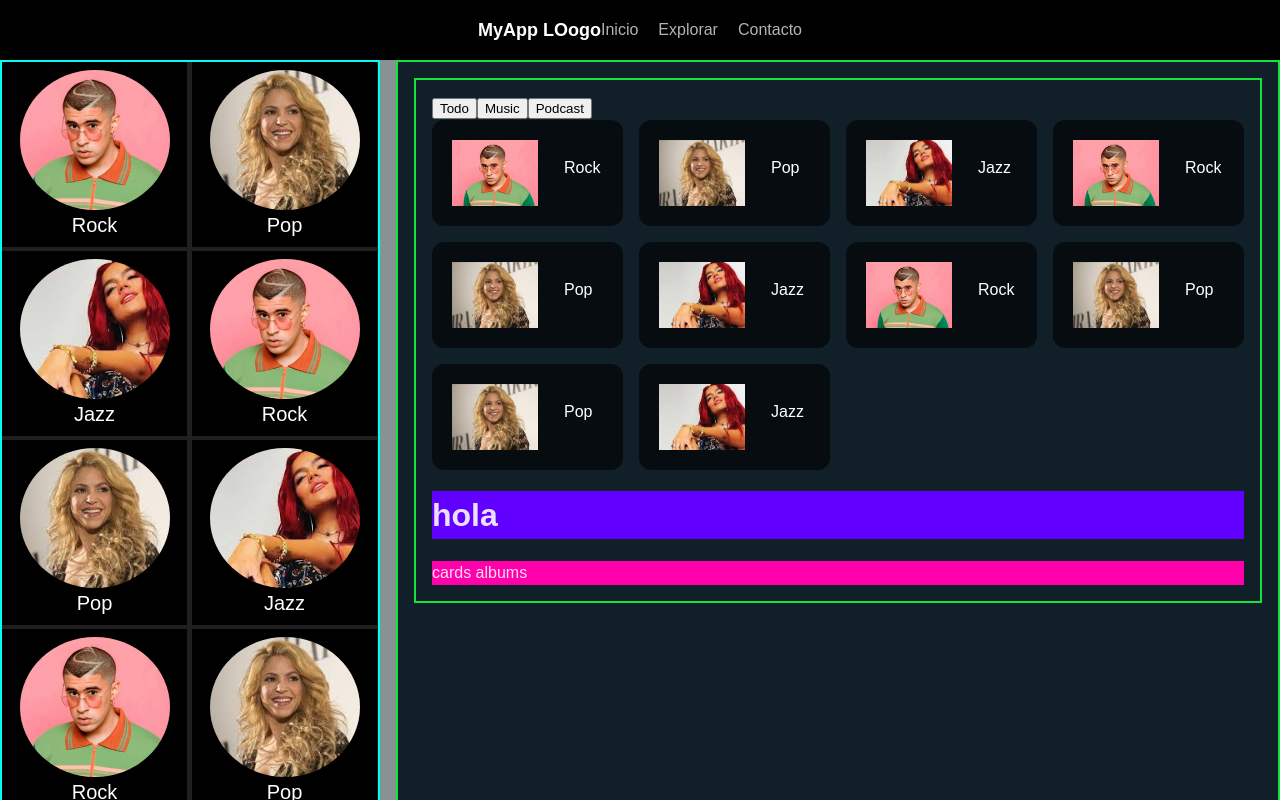
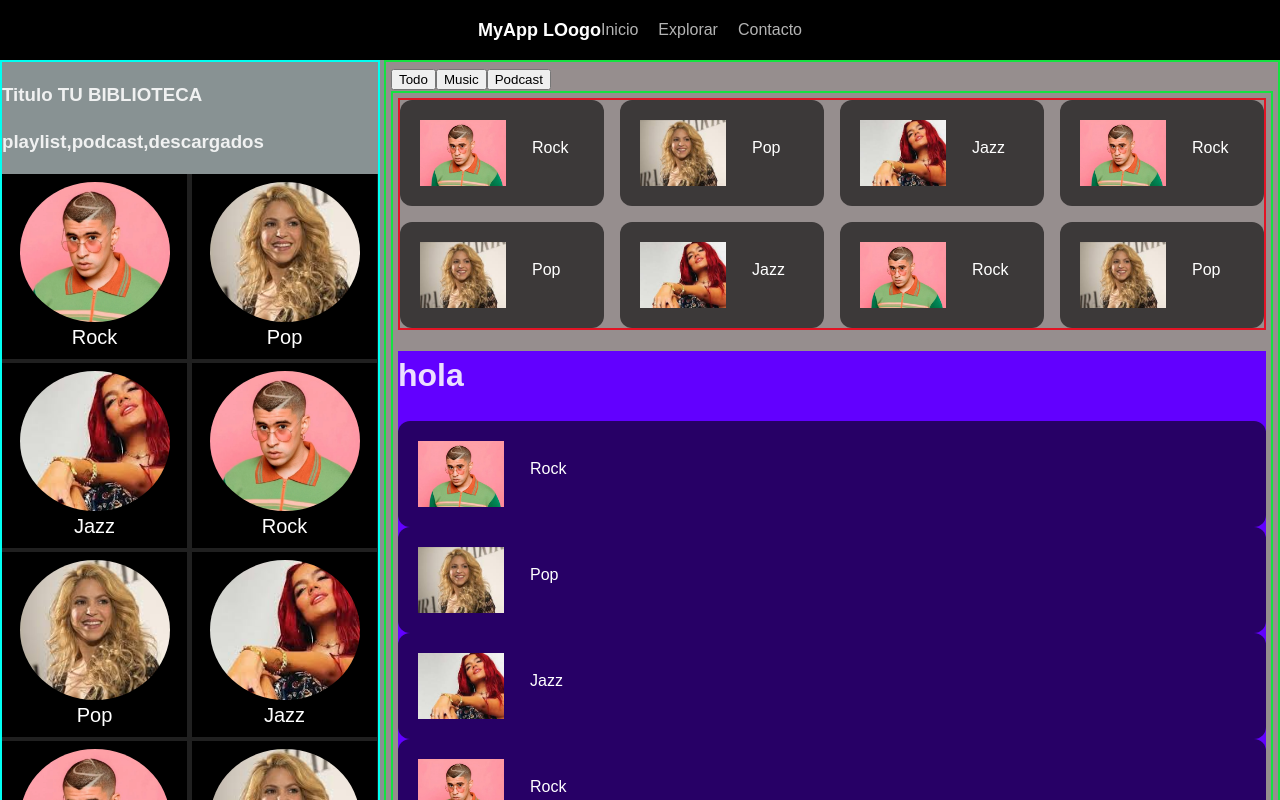
Before and after one commit to fernando-pulido/Spotify, a React (Vite) app: page / in a window 1280 px wide. Shown: the top 800 px of the page. Built offline with nearby package versions, Linux system fonts and the light colour scheme.

Commit message:
feat(Card) add card

```diff
--- a/src/components/AlbumMusic/AlbumMusic.css
+++ b/src/components/AlbumMusic/AlbumMusic.css
@@ -8,6 +8,7 @@
   display: grid;
   grid-template-columns: repeat(4, 1fr); /* 2 columnas */
   gap: 16px;
+  border: 2px solid rgb(226, 20, 37);
 }
 
 .Cards-autores {
--- a/src/components/AlbumMusic/AlbumMusic.tsx
+++ b/src/components/AlbumMusic/AlbumMusic.tsx
@@ -6,10 +6,12 @@
 
 const AlbumMusic = () => {
   return (
-    <div className="content">
+    <>
       <div>
         <Buttons />
       </div>
+
+      <div className="content">
         <div className="Cards">
           {cardsMock.map(card => (
             <CardMusic image={card.image} title={card.title} key={card.id} />
@@ -17,9 +19,13 @@
         </div>
         <div className="Cards-autores">
           <h1>hola</h1>
+          {cardsMock.map(card2 => (
+            <CardMusic image={card2.image} title={card2.title} key={card2.id} />
+          ))}
         </div>
         <div className="Cards-albums">cards albums</div>
       </div>
+    </>
   )
 }
 
--- a/src/components/Layout/layout.css
+++ b/src/components/Layout/layout.css
@@ -11,7 +11,7 @@
 
 .layout {
   display: flex;
-  gap: 16px;
+  gap: 4px;
 }
 
 .sidebar {
@@ -21,7 +21,8 @@
 
 .content {
   flex: 1;
-  padding: 16px;
+  padding: 5px;
+  background: rgb(150, 142, 142);
 }
 
 @media (max-width: 768px) {
--- a/src/components/LibraryComponents/LibraryComponents.tsx
+++ b/src/components/LibraryComponents/LibraryComponents.tsx
@@ -4,11 +4,18 @@
 import './LibraryComponents.css'
 const LibraryComponents = () => {
   return (
-    <div className="left">
-      {cardsMock.map(card => (
-        <CardsLibrary image={card.image} title={card.title} key={card.id} />
-      ))}
-    </div>
+    <>
+      <div>
+        <h3>Titulo TU BIBLIOTECA </h3>
+
+        <h3>playlist,podcast,descargados </h3>
+      </div>
+      <div className="left">
+        {cardsMock.map(card => (
+          <CardsLibrary image={card.image} title={card.title} key={card.id} />
+        ))}
+      </div>
+    </>
   )
 }
 
--- a/src/data/cardsMook.ts
+++ b/src/data/cardsMook.ts
@@ -45,14 +45,4 @@
     title: 'Pop',
     image: Img2,
   },
-  {
-    id: 2,
-    title: 'Pop',
-    image: Img2,
-  },
-  {
-    id: 3,
-    title: 'Jazz',
-    image: Img3,
-  },
 ]
```
Also changed, not shown: src/components/AlbumMusic/Card/CardAlbum.tsx (added, +15 -0 lines). Lines whose indentation alone changed are shown as unchanged.
